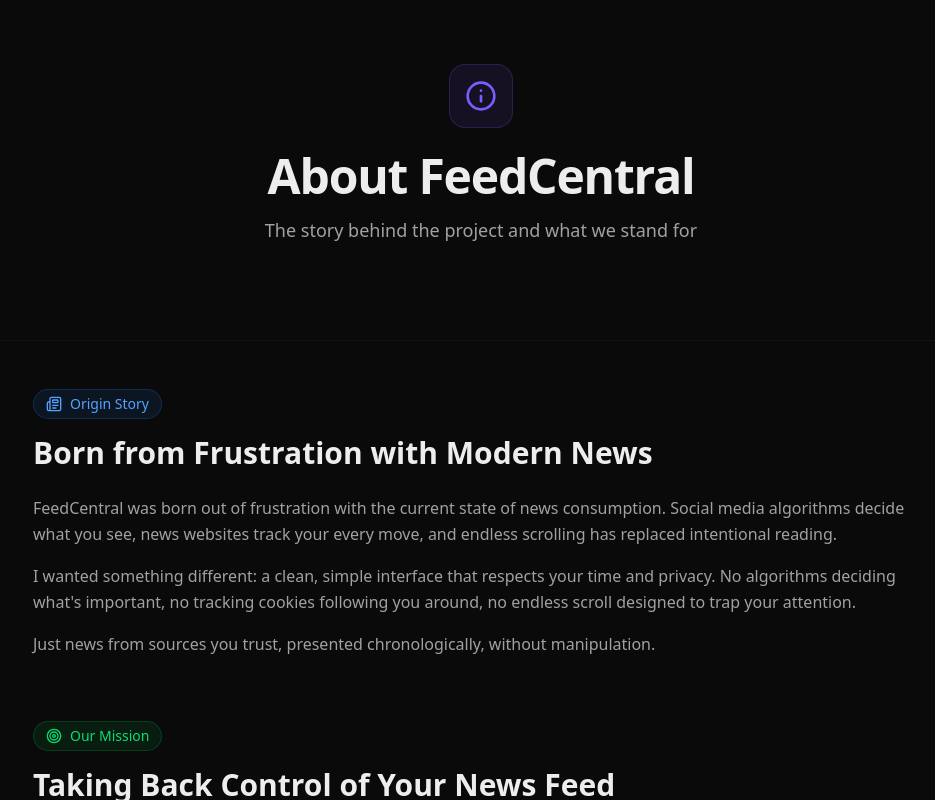
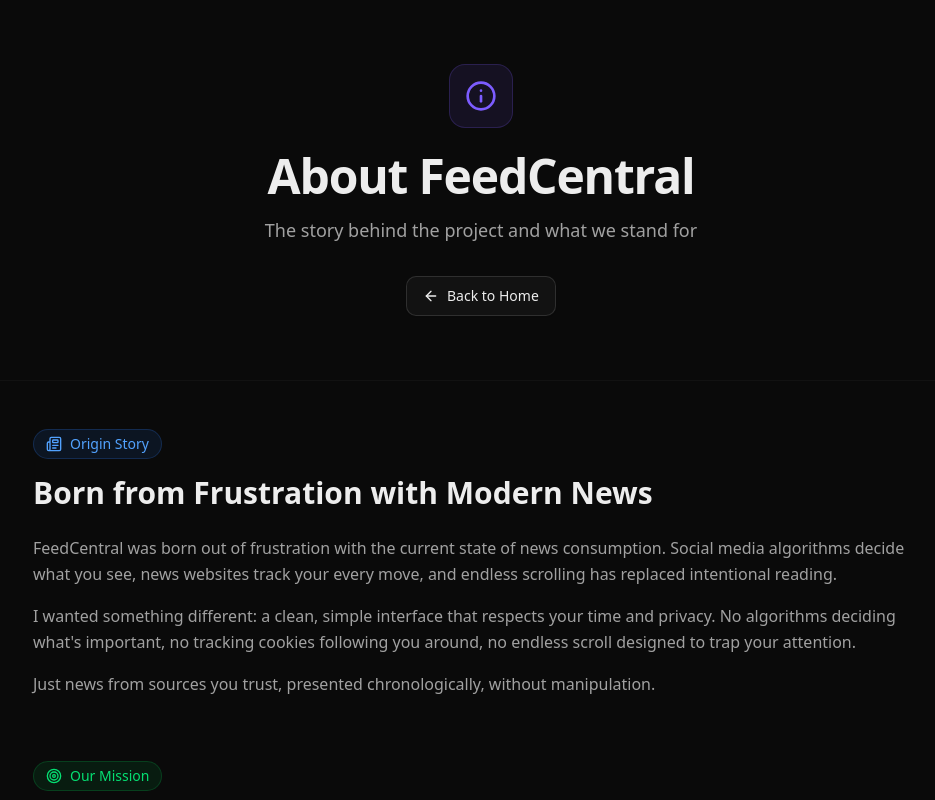
Before and after one commit to BENZOOgataga/feedcentral, a Next.js app: page /en/about in a window 1280 px wide. Shown: the whole page, without its empty margins (159-1094 px from the left). Built offline with nearby package versions, Linux system fonts and the light colour scheme; no server answers.

Commit message:
feat: add return to home buttons on About page (top and bottom)

```diff
--- a/app/[locale]/about/page.tsx
+++ b/app/[locale]/about/page.tsx
@@ -14,7 +14,8 @@ import {
   Clock,
   Newspaper,
   Github,
-  ExternalLink
+  ExternalLink,
+  ArrowLeft
 } from 'lucide-react';
 
 export default function AboutPage() {
@@ -39,6 +40,13 @@ export default function AboutPage() {
             <p className="mb-8 text-lg text-muted-foreground">
               {t('subtitle')}
             </p>
+
+            <Button asChild variant="outline" size="lg" className="gap-2">
+              <Link href="/">
+                <ArrowLeft className="h-4 w-4" />
+                {t('backToHome')}
+              </Link>
+            </Button>
           </div>
         </div>
       </div>
@@ -325,7 +333,7 @@ export default function AboutPage() {
             <div className="flex flex-col sm:flex-row gap-4 items-center">
               <Button asChild className="gap-2">
                 <a
-                  href="https://www.patreon.com/c/user?u=139415458"
+                  href="https://www.patreon.com/BENZOOgataga"
                   target="_blank"
                   rel="noopener noreferrer"
                 >
@@ -340,6 +348,16 @@ export default function AboutPage() {
             </div>
           </section>
 
+          {/* Return to Home - Bottom */}
+          <div className="flex justify-center pt-8 pb-4">
+            <Button asChild variant="outline" size="lg" className="gap-2">
+              <Link href="/">
+                <ArrowLeft className="h-4 w-4" />
+                {t('backToHome')}
+              </Link>
+            </Button>
+          </div>
+
         </div>
       </div>
     </div>
--- a/messages/en.json
+++ b/messages/en.json
@@ -562,6 +562,7 @@
   "about": {
     "title": "About FeedCentral",
     "subtitle": "The story behind the project and what we stand for",
+    "backToHome": "Back to Home",
     "origin": {
       "badge": "Origin Story",
       "title": "Born from Frustration with Modern News",
--- a/messages/fr.json
+++ b/messages/fr.json
@@ -562,6 +562,7 @@
   "about": {
     "title": "À propos de FeedCentral",
     "subtitle": "L'histoire du projet et nos valeurs",
+    "backToHome": "Retour à l'accueil",
     "origin": {
       "badge": "Origine",
       "title": "Né de la frustration face aux médias modernes",
```
